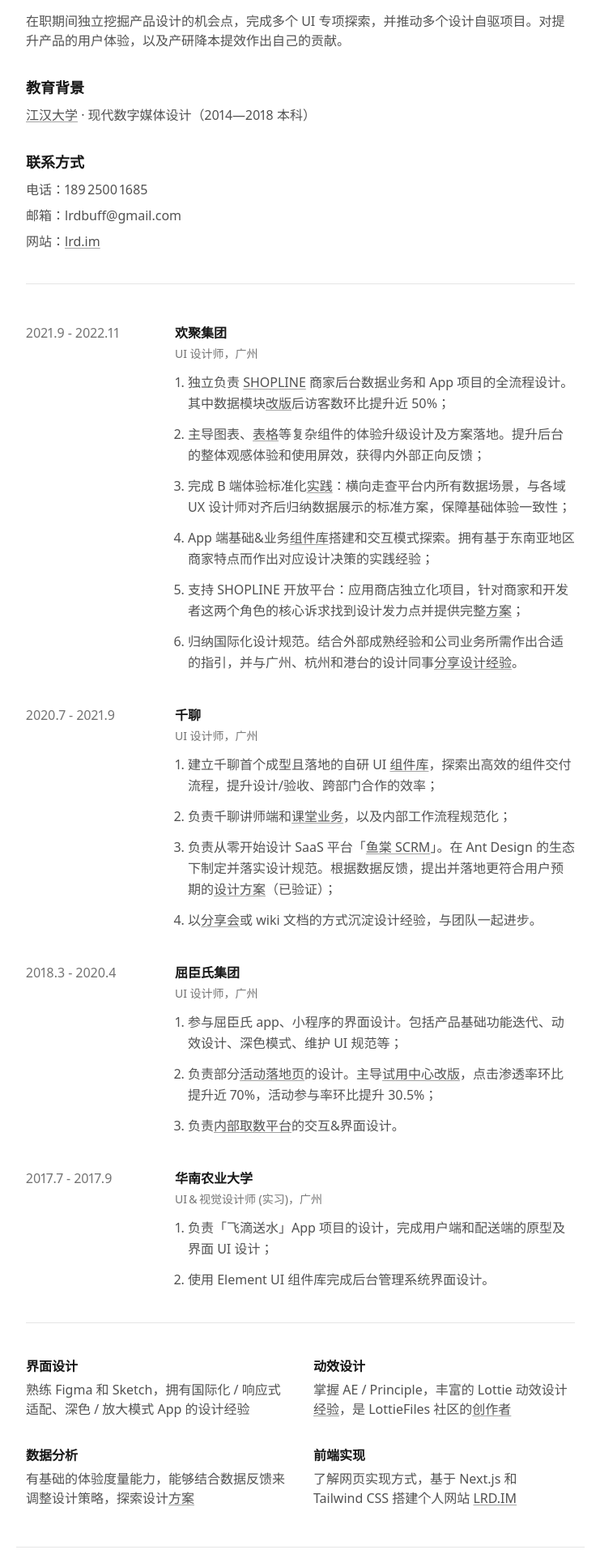
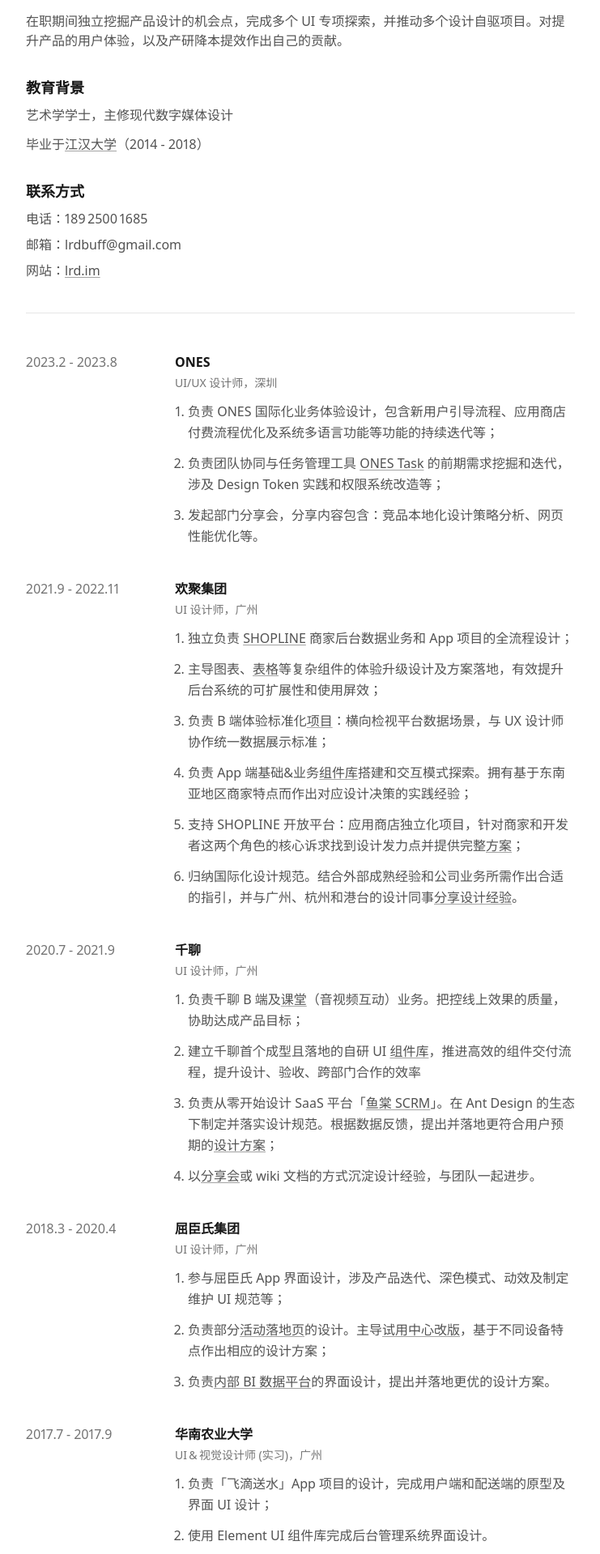
Before and after one commit to Pudge1996/NEXT.LRD.IM, a Next.js app: page /me in a window 1280 px wide. Shown: the part 321-2240 px from the top of the page at 81% size, without its empty margins (269-1010 px from the left). Built offline with nearby package versions, Linux system fonts and the light colour scheme.

Commit message:
Update me.js
Added several experiences in my ONES career.

```diff
--- a/pages/me.js
+++ b/pages/me.js
@@ -22,12 +22,13 @@ export default function me() {
         <section className='resume-info flex flex-col gap-6 sm:gap-8'>
           <section>
             <h2>个人简介</h2>
-            <p>我是一名 4 年工作经验的 UI 设计师，曾就职于欢聚集团 SHOPLINE 商家管理后台设计团队。拥有<strong>国际化、App、自研组件/图标库搭建、数据可视化和体验度量等</strong>实践经验，同时也有音视频互动场景和 B/C 端跨境电商的业务背景。</p>
+            <p>我是一名 5 年工作经验的 UI/UX 设计师，曾就职于 ONES 国际化业务团队和欢聚集团 SHOPLINE 商家管理后台设计团队。拥有<strong>国际化、自研组件/图标库搭建、数据可视化和体验度量等</strong>实践经验，同时也有大型企业服务产品和跨境电商的业务背景。</p>
             <p>在职期间独立挖掘产品设计的机会点，完成多个 UI 专项探索，并推动多个设计自驱项目。对提升产品的用户体验，以及产研降本提效作出自己的贡献。</p>
           </section>
           <section>
             <h2>教育背景</h2>
-            <p><Link href="https://baike.baidu.com/item/%E6%B1%9F%E6%B1%89%E5%A4%A7%E5%AD%A6/343825" target="_blank" rel="noopener noreferrer" title="江汉大学 - 百度百科">江汉⼤学</Link> · 现代数字媒体设计（2014—2018 本科）</p>
+            <p>艺术学学士，主修现代数字媒体设计</p>
+            <p>毕业于<Link href="https://baike.baidu.com/item/%E6%B1%9F%E6%B1%89%E5%A4%A7%E5%AD%A6/343825" target="_blank" rel="noopener noreferrer" title="江汉大学 - 百度百科">江汉⼤学</Link>（2014 - 2018）</p>
           </section>
           <section className='contact'>
             <h2>联系方式</h2>
@@ -41,6 +42,20 @@ export default function me() {
 
         {/* 工作经验 */}
         <section className='resume-exp flex flex-col gap-6 sm:gap-8'>
+        <section>
+            <p>2023.2 - 2023.8</p>
+            <div>
+            <div>
+              <p><Link href="https://ones.cn/" target="_blank" rel="noopener noreferrer" title="ONES 海外官网">ONES</Link></p>
+              <p>UI/UX 设计师，深圳</p>
+            </div>
+            <ul>
+              <li>负责 ONES 国际化业务体验设计，包含新用户引导流程、应用商店付费流程优化及系统多语言功能等功能的持续迭代等；</li>
+              <li>负责团队协同与任务管理工具 <Link href="https://ones.cn/products/task" target="_blank" rel="noopener noreferrer" title="ONES Task 产品介绍页">ONES Task</Link> 的前期需求挖掘和迭代，涉及 Design&nbsp;Token 实践和权限系统改造等；</li>
+              <li>发起部门分享会，分享内容包含：竞品本地化设计策略分析、网页性能优化等。</li>
+            </ul>
+            </div>
+          </section>
           <section>
             <p>2021.9 - 2022.11</p>
             <div>
@@ -49,12 +64,12 @@ export default function me() {
               <p>UI 设计师，广州</p>
             </div>
             <ul>
-              <li>独立负责 <Link href="https://shoplineapp.cn/" target="_blank" rel="noopener noreferrer" title="SHOPLINE 官网">SHOPLINE</Link> 商家后台数据业务和 App 项目的全流程设计。其中数据模块<Link href="/project/analytics" target="_blank" rel="noopener noreferrer" title="SHOPLINE 数据概览改版方案">改版</Link>后访客数环比提升近 50%；</li>
-              <li>主导图表、<Link href="/project/analytics" target="_blank" title="SHOPLINE 数据透视表改版方案">表格</Link>等复杂组件的体验升级设计及方案落地。提升后台的整体观感体验和使用屏效，获得内外部正向反馈；</li>
-              <li>完成 B 端体验标准化<Link href="/project/analytics-guide" target="_blank" title="SHOPLINE 数据体验标准化方案">实践</Link>：横向走查平台内所有数据场景，与各域 UX 设计师对齐后归纳数据展示的标准方案，保障基础体验一致性；</li>
-              <li>App 端基础&业务<Link href="/project/slapp-components" target="_blank" title="SHOPLINE App 组件库方案">组件库</Link>搭建和交互模式探索。拥有基于东南亚地区商家特点而作出对应设计决策的实践经验；</li>
+              <li>独立负责 <Link href="https://shoplineapp.cn/" target="_blank" rel="noopener noreferrer" title="SHOPLINE 官网">SHOPLINE</Link> 商家后台数据业务和 App 项目的全流程设计；</li>
+              <li>主导图表、<Link href="/project/analytics" target="_blank" title="SHOPLINE 数据透视表改版方案">表格</Link>等复杂组件的体验升级设计及方案落地，有效提升后台系统的可扩展性和使用屏效；</li>
+              <li>负责 B 端体验标准化<Link href="/project/analytics-guide" target="_blank" title="SHOPLINE 数据体验标准化方案">项目</Link>：横向检视平台数据场景，与 UX 设计师协作统一数据展示标准；</li>
+              <li>负责 App 端基础&业务<Link href="/project/slapp-components" target="_blank" title="SHOPLINE App 组件库方案">组件库</Link>搭建和交互模式探索。拥有基于东南亚地区商家特点而作出对应设计决策的实践经验；</li>
               <li>支持 SHOPLINE 开放平台：应用商店独立化项目，针对商家和开发者这两个角色的核心诉求找到设计发力点并提供完整<Link href="/project/sl-appstore" target="_blank" title="SHOPLINE 开放平台设计方案">方案</Link>；</li>
-              <li>归纳国际化设计规范。结合外部成熟经验和公司业务所需作出合适的指引，并与广州、杭州和港台的设计同事<Link href="/blog/2022-01-02" target="_blank" title="分享会文稿 - 李瑞东的设计博客">分享设计经验</Link>。</li>
+              <li>归纳国际化设计规范。结合外部成熟经验和公司业务所需作出合适的指引，并与广州、杭州和港台的设计同事<Link href="/blog/2022-01-02" target="_blank" title="多语言设计分享">分享设计经验</Link>。</li>
             </ul>
             </div>
           </section>
@@ -66,9 +81,9 @@ export default function me() {
               <p>UI 设计师，广州</p>
             </div>
             <ul>
-              <li>建立千聊首个成型且落地的自研 UI <Link href="/project/qlchat" target="_blank" title="千聊组件库方案">组件库</Link>，探索出高效的组件交付流程，提升设计/验收、跨部门合作的效率；</li>
-              <li>负责千聊讲师端和<Link href="/project/qlchat" target="_blank" title="千聊 PPT 课程优化方案">课堂业务</Link>，以及内部工作流程规范化；</li>
-              <li>负责从零开始设计 SaaS 平台「<Link href="/project/ytscrm" target="_blank" title="鱼棠 SCRM 官网">鱼棠 SCRM</Link>」。在 Ant Design 的生态下制定并落实设计规范。根据数据反馈，提出并落地更符合用户预期的<Link href="/project/ytscrm" target="_blank" title="鱼棠 SCRM 海报改版方案">设计方案</Link>（已验证）；</li>
+              <li>负责千聊 B 端及<Link href="/project/qlchat" target="_blank" title="千聊 PPT 课程优化方案">课堂</Link>（音视频互动）业务。把控线上效果的质量，协助达成产品目标；</li>
+              <li>建立千聊首个成型且落地的自研 UI <Link href="/project/qlchat" target="_blank" title="千聊组件库方案">组件库</Link>，推进高效的组件交付流程，提升设计、验收、跨部门合作的效率</li>
+              <li>负责从零开始设计 SaaS 平台「<Link href="/project/ytscrm" target="_blank" title="鱼棠 SCRM 官网">鱼棠 SCRM</Link>」。在 Ant Design 的生态下制定并落实设计规范。根据数据反馈，提出并落地更符合用户预期的<Link href="/project/ytscrm" target="_blank" title="鱼棠 SCRM 海报改版方案">设计方案</Link>；</li>
               <li>以<Link href="/blog/2021-04-09" target="_blank" title="分享会文稿 - 李瑞东的设计博客">分享会</Link>或 wiki 文档的方式沉淀设计经验，与团队一起进步。</li>
             </ul>
             </div>
@@ -81,9 +96,9 @@ export default function me() {
               <p>UI 设计师，广州</p>
             </div>
             <ul>
-              <li>参与屈臣氏 app、小程序的界面设计。包括产品基础功能迭代、动效设计、深色模式、维护 UI 规范等；</li>
-              <li>负责部分<Link href="/project/watsons" target="_blank" title="银联双十二活动设计方案">活动落地页</Link>的设计。主导<Link href="/project/watsons" target="_blank" title="屈臣氏试用中心改版方案">试用中心改版</Link>，点击渗透率环比提升近 70%，活动参与率环比提升 30.5%；</li>
-              <li>负责<Link href="/project/watsons" target="_blank" title="屈臣氏BI平台设计方案">内部取数平台</Link>的交互&界面设计。</li>
+              <li>参与屈臣氏 App 界面设计，涉及产品迭代、深色模式、动效及制定维护 UI 规范等；</li>
+              <li>负责部分<Link href="/project/watsons" target="_blank" title="银联双十二活动设计方案">活动落地页</Link>的设计。主导<Link href="/project/watsons" target="_blank" title="屈臣氏试用中心改版方案">试用中心改版</Link>，基于不同设备特点作出相应的设计方案；</li>
+              <li>负责<Link href="/project/watsons" target="_blank" title="屈臣氏BI平台设计方案">内部 BI 数据平台</Link>的界面设计，提出并落地更优的设计方案。</li>
             </ul>
             </div>
           </section>
@@ -109,19 +124,23 @@ export default function me() {
           <section className="resume-skill flex flex-col md:flex-row flex-wrap gap-4 md:gap-8">
             <section>
               <strong>界面设计</strong>
-              <p>熟练 Figma 和 Sketch，拥有国际化 / 响应式适配、深色 / 放大模式 App 的设计经验</p>
+              <p>熟练使用 Figma 和 Sketch 等设计软件，丰富的响应式适配和网页文字排版实践经验，熟悉 Win/Mac 平台浏览器差异</p>
             </section>
             <section>
               <strong>动效设计</strong>
-              <p>掌握 AE / Principle，丰富的 Lottie 动效设计<Link href="/blog/2019-06-11" target="_blank" title="博客《最近用 Bodymovin 导出动画遇到的问题和解决方法》">经验</Link>，是 LottieFiles 社区的<Link href="https://dribbble.com/Pudge1996/projects/1084892-Animation-LottieFiles" target="_blank" rel="noopener noreferrer" title="受 LottieFiles.com 委托设计的多组图标">创作者</Link></p>
+              <p>拥有丰富的 Lottie 和 Framer 动效设计经验，以及基础的 After Effects / Principle 设计界面动画的能力</p>
             </section>
             <section>
               <strong>数据分析</strong>
-              <p>有基础的体验度量能力，能够结合数据反馈来调整设计策略，探索设计<Link href="/project/ytscrm" target="_blank" title="打开鱼棠 SCRM 设计项目方案">方案</Link></p>
+              <p>拥有基础的定量分析能力，能够结合数据反馈和业务目标来调整设计策略、探索<Link href="/project/ytscrm" target="_blank" title="打开鱼棠 SCRM 设计项目方案">设计方案</Link></p>
+            </section>
+            <section>
+              <strong>英语能力</strong>
+              <p>基础读写顺畅，<Link href="https://www.pearsonpte.com/pte-academic" target="_blank" title="PTE Academic 官网首页">PTE Academic</Link> 总分 86（听 89 · 读 80 · 说 79 · 写 90）</p>
             </section>
             <section>
               <strong>前端实现</strong>
-              <p>了解网页实现方式，基于 Next.js 和 Tailwind&nbsp;CSS 搭建个人网站 <Link href="/" target="_blank" title="李瑞东的个人网站">LRD.IM</Link></p>
+              <p>了解基础前端知识如 React、Next.js 和 Tailwind CSS，有开发并维护<Link href="/" target="_blank" title="李瑞东的个人网站">个人网站</Link>和 Chrome 浏览器插件的经验</p>
             </section>
           </section>
 
```
